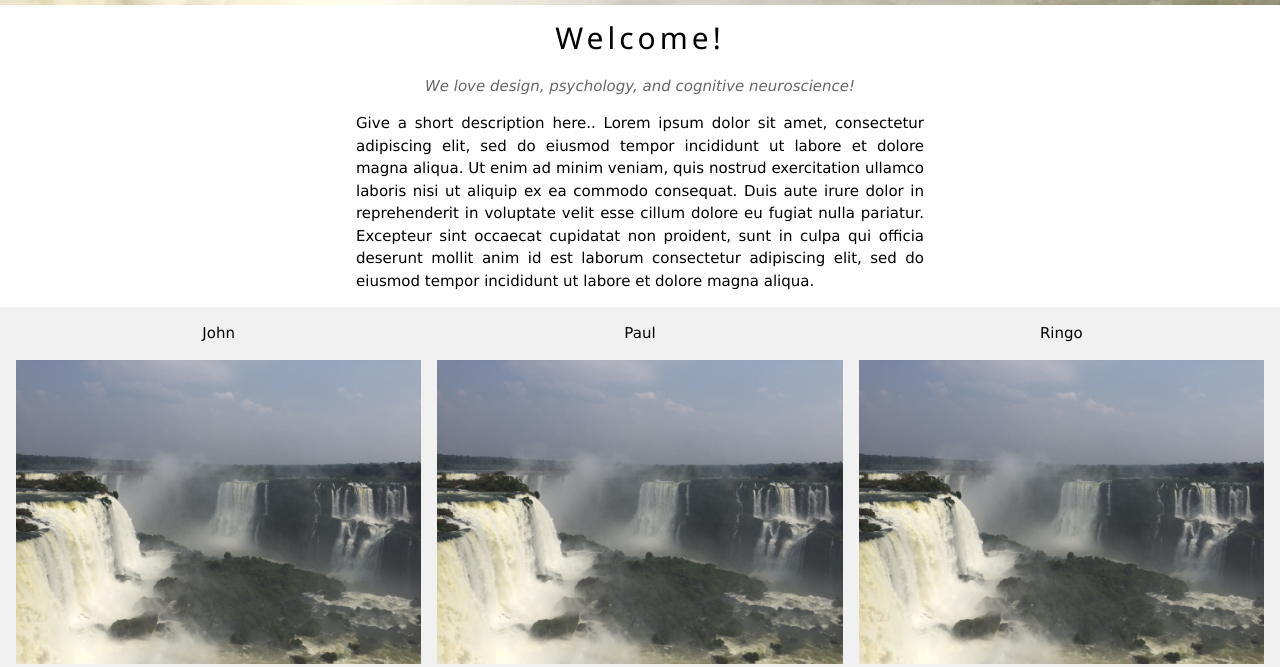
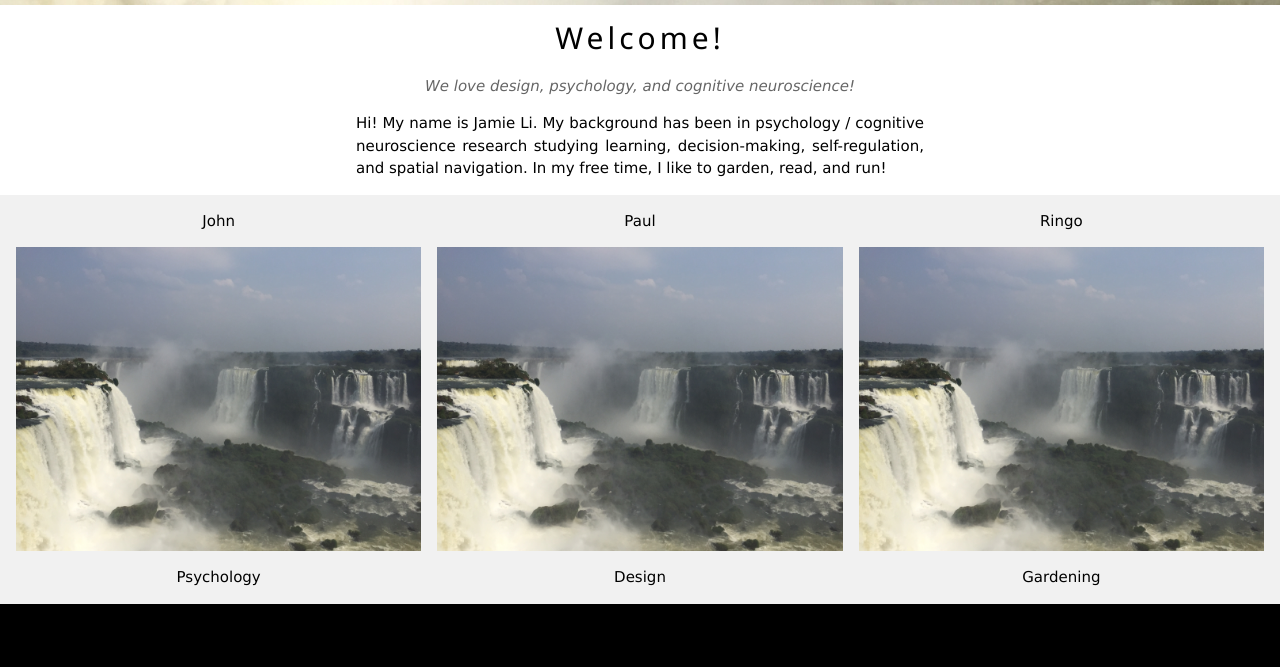
Before and after one commit to jkl071/jkl071.github.io, a plain HTML site: page index.html in a window 1280 px wide. Shown: the part 1570-2237 px from the top of the page. Drawn offline with nearby package versions, Linux system fonts and the light colour scheme.

Commit message:
update text

```diff
--- a/index.html
+++ b/index.html
@@ -23,25 +23,25 @@
 <section class="w3-container w3-center w3-content" style="max-width:600px">
   <h2 class="w3-wide">Welcome!</h2>
   <p class="w3-opacity"><i>We love design, psychology, and cognitive neuroscience!</i></p>
-  <p class="w3-justify">Give a short description here.. Lorem ipsum dolor sit amet, consectetur adipiscing elit, sed do eiusmod tempor incididunt ut labore et dolore magna aliqua. Ut enim ad minim veniam, quis nostrud exercitation ullamco laboris nisi ut aliquip ex ea commodo consequat. Duis aute irure dolor in reprehenderit in voluptate velit esse cillum dolore eu fugiat nulla pariatur. Excepteur sint occaecat cupidatat non proident, sunt in culpa qui officia deserunt mollit anim id est laborum consectetur adipiscing elit, sed do eiusmod tempor incididunt ut labore et dolore magna aliqua.</p>
+  <p class="w3-justify">Hi! My name is Jamie Li.  My background has been in psychology / cognitive neuroscience research studying learning, decision-making, self-regulation, and spatial navigation.  In my free time, I like to garden, read, and run!</p>
 </section>
 
-<!-- Band Members -->
+<!-- Interests -->
 <section class="w3-row-padding w3-center w3-light-grey">
   <article class="w3-third">
     <p>John</p>
     <img src="img/iguazufallsbrazil2.jpg" alt="Random Name" style="width:100%">
-    <p>John is the smartest.</p>
+    <p>Psychology</p>
   </article>
   <article class="w3-third">
     <p>Paul</p>
     <img src="img/iguazufallsbrazil2.jpg" alt="Random Name" style="width:100%">
-    <p>Paul is the prettiest.</p>
+    <p>Design</p>
   </article>
   <article class="w3-third">
     <p>Ringo</p>
     <img src="img/iguazufallsbrazil2.jpg" alt="Random Name" style="width:100%">
-    <p>Ringo is the funniest.</p>
+    <p>Gardening</p>
   </article>
 </section>
 
```
